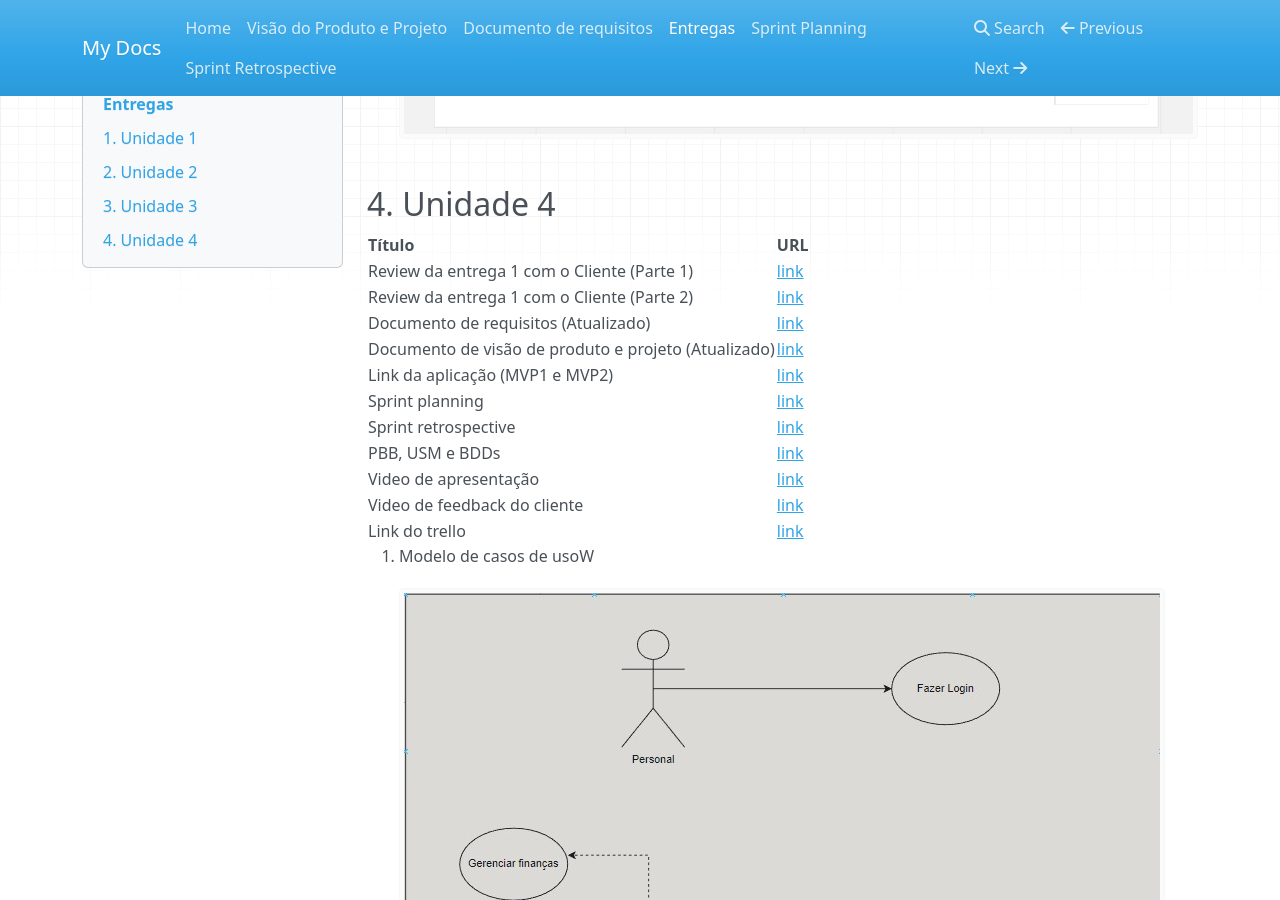
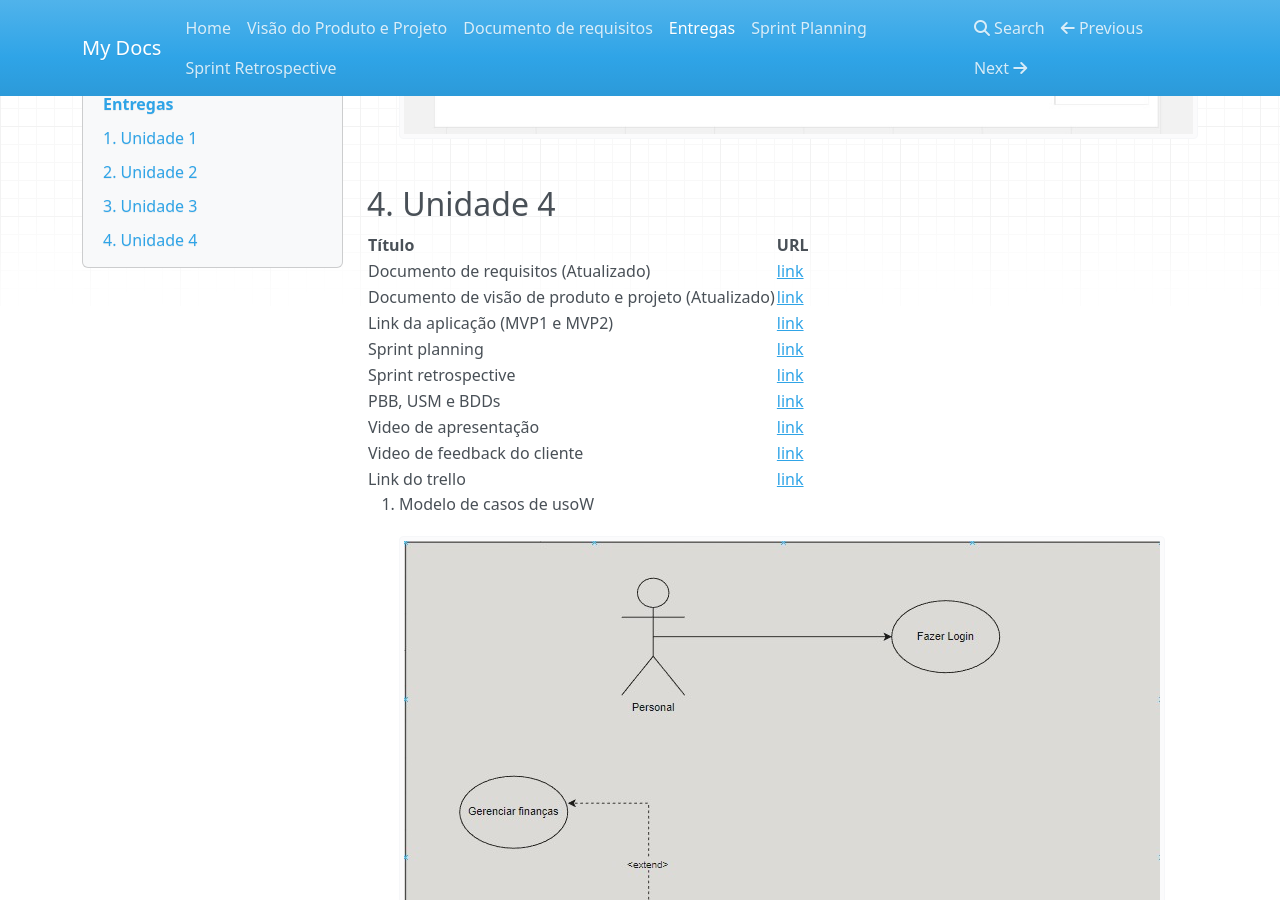
Before and after one commit to mdsreq-fga-unb/2022.2-Strix, an MkDocs documentation site: the page built from documentation/docs/entregas.md, in a window 1280 px wide and 900 px high, scrolled down 8828 px. Built offline with MkDocs 1.6.1, drawn with Linux system fonts in a browser that asks for light colours; nearby versions of some CDN libraries.

Commit message:
Alterações

```diff
--- a/documentation/docs/entregas.md
+++ b/documentation/docs/entregas.md
@@ -56,8 +56,6 @@
 
 | Título | URL  |
 |----|----|
-| Review da entrega 1 com o Cliente (Parte 1) | [link](https://www.youtube.com/watch?v=GEU_4u1T_5g) |
-| Review da entrega 1 com o Cliente (Parte 2) | [link](https://www.youtube.com/watch?v=JMds2XTMALA) |
 | Documento de requisitos (Atualizado) | [link](./documento_de_requisitos.md) |
 | Documento de visão de produto e projeto (Atualizado) | [link](./visao_do_produto.md) |
 | Link da aplicação (MVP1 e MVP2) | [link](https://2022-2-strix.vercel.app/) |
```
